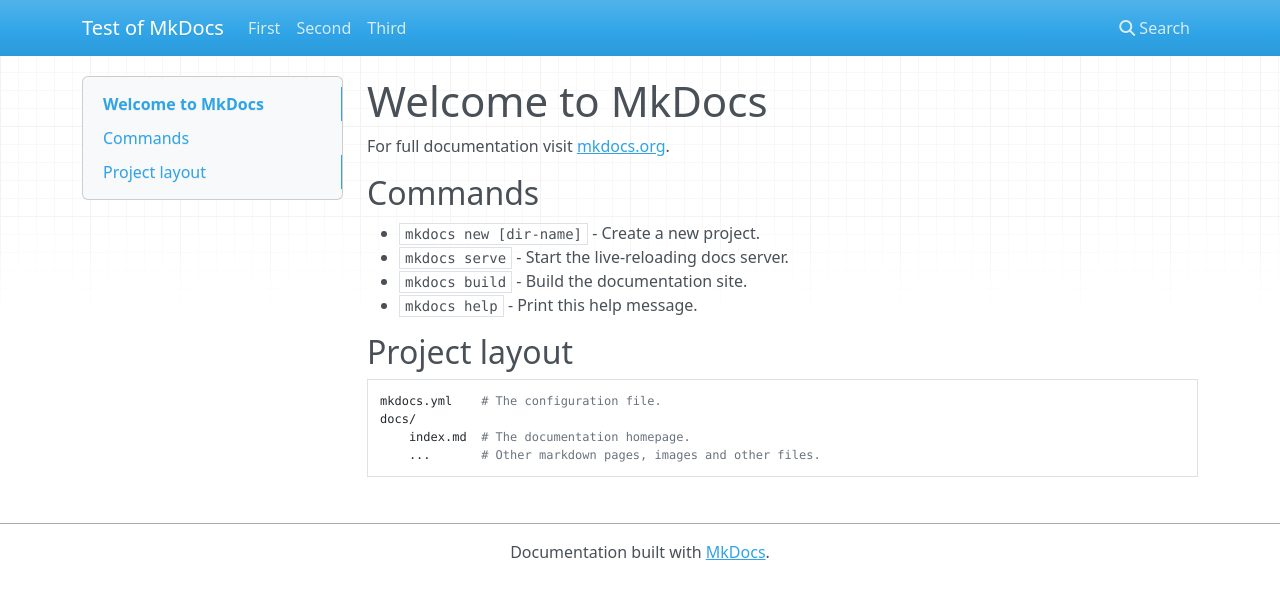
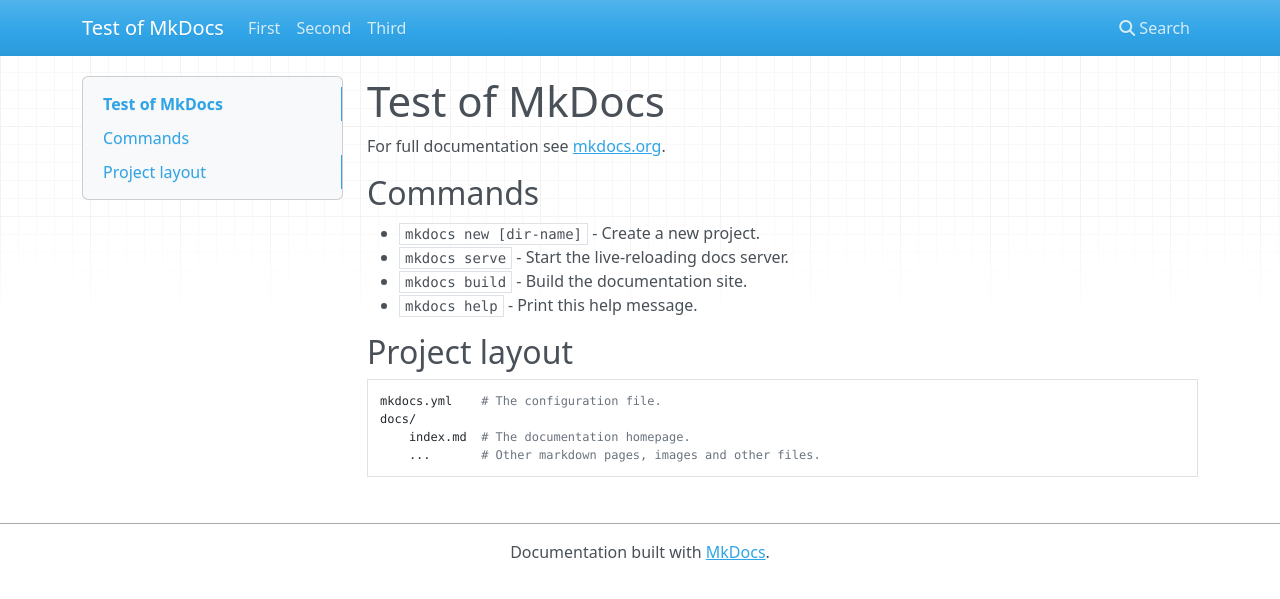
Before and after one commit to tombaker/mkdocstest, an MkDocs documentation site: the page built from docs/index.md, in a window 1280 px wide. Shown: the top 599 px of the page. Built offline with MkDocs 1.6.1, drawn with Linux system fonts in a browser that asks for light colours; nearby versions of some CDN libraries; old or Windows-style settings are respelled for this version of MkDocs.

Commit message:
index.md

```diff
--- a/docs/index.md
+++ b/docs/index.md
@@ -1,6 +1,6 @@
-# Welcome to MkDocs
+# Test of MkDocs
 
-For full documentation visit [mkdocs.org](http://mkdocs.org).
+For full documentation see [mkdocs.org](http://mkdocs.org).
 
 ## Commands
 
```
